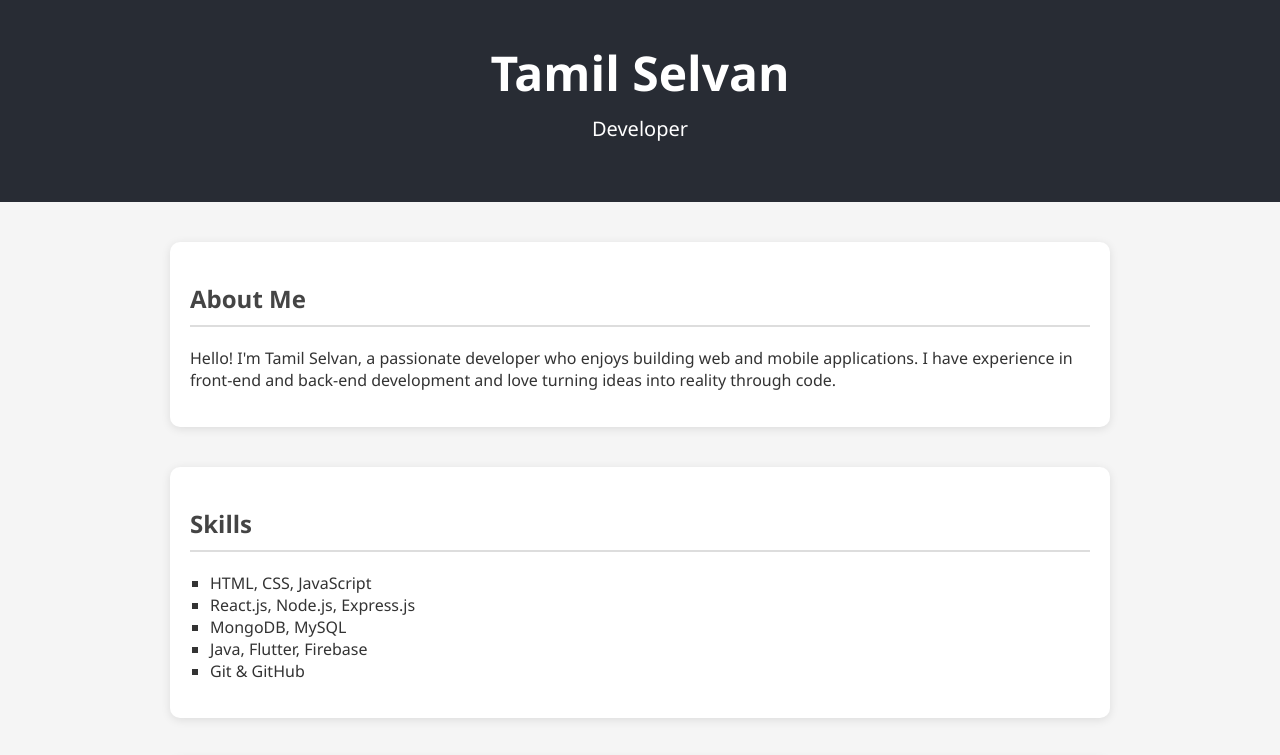
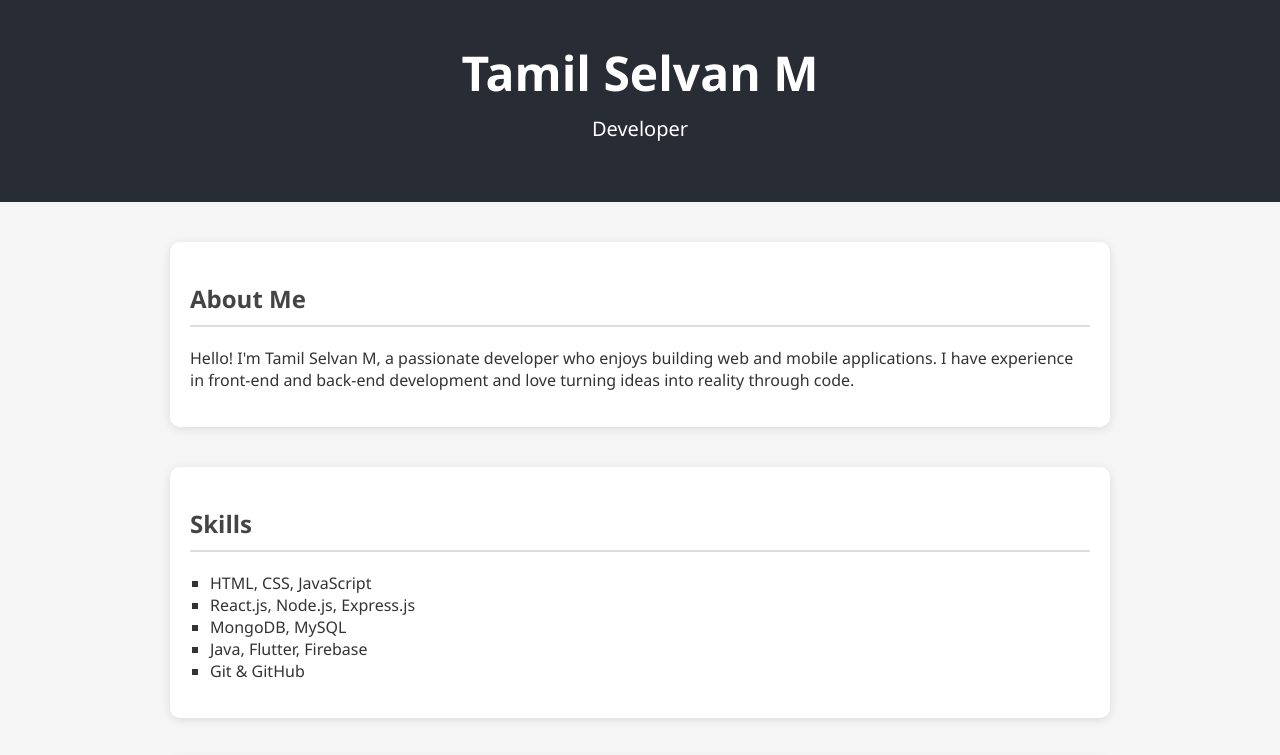
Before and after one commit to tamilselvanmit/Demo, a plain HTML site: page index.html in a window 1280 px wide. Shown: the top 755 px of the page. Drawn offline with Linux system fonts and the light colour scheme.

Commit message:
Update index.html

```diff
--- a/index.html
+++ b/index.html
@@ -68,14 +68,14 @@
 <body>
 
     <header>
-        <h1>Tamil Selvan</h1>
+        <h1>Tamil Selvan M</h1>
         <p>Developer</p>
     </header>
 
     <section>
         <h2>About Me</h2>
         <p>
-            Hello! I'm Tamil Selvan, a passionate developer who enjoys building web and mobile applications.
+            Hello! I'm Tamil Selvan M, a passionate developer who enjoys building web and mobile applications.
             I have experience in front-end and back-end development and love turning ideas into reality through code.
         </p>
     </section>
```
